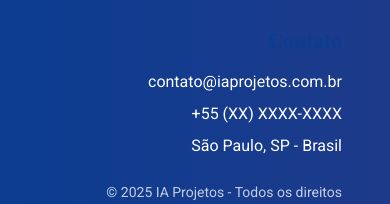
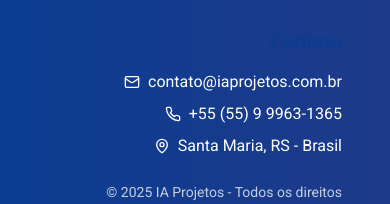
Before and after one commit to betjuliano/prefeitura-ia-transforma, a React (Vite) app: page / in a window 390 px wide. Shown: the part 11547-11751 px from the top of the page. Built offline with nearby package versions, Linux system fonts and the light colour scheme.

Commit message:
Update footer contact information
Update the footer with the new address and phone number.

```diff
--- a/src/components/Footer.tsx
+++ b/src/components/Footer.tsx
@@ -1,7 +1,7 @@
 
 import React from 'react';
 import { Button } from '@/components/ui/button';
-import { Mail, Github, Linkedin } from 'lucide-react';
+import { Mail, Github, Linkedin, Phone, MapPin } from 'lucide-react';
 
 const Footer: React.FC = () => {
   const currentYear = new Date().getFullYear();
@@ -39,9 +39,18 @@ const Footer: React.FC = () => {
 
           <div className="text-right">
             <h3 className="text-xl font-bold mb-4">Contato</h3>
-            <p className="mb-2">contato@iaprojetos.com.br</p>
-            <p className="mb-2">+55 (XX) XXXX-XXXX</p>
-            <p className="mb-6">São Paulo, SP - Brasil</p>
+            <p className="mb-2 flex items-center justify-end gap-2">
+              <Mail className="h-4 w-4" />
+              contato@iaprojetos.com.br
+            </p>
+            <p className="mb-2 flex items-center justify-end gap-2">
+              <Phone className="h-4 w-4" />
+              +55 (55) 9 9963-1365
+            </p>
+            <p className="mb-6 flex items-center justify-end gap-2">
+              <MapPin className="h-4 w-4" />
+              Santa Maria, RS - Brasil
+            </p>
 
             <p className="text-sm opacity-75">© {currentYear} IA Projetos - Todos os direitos reservados</p>
           </div>
```
